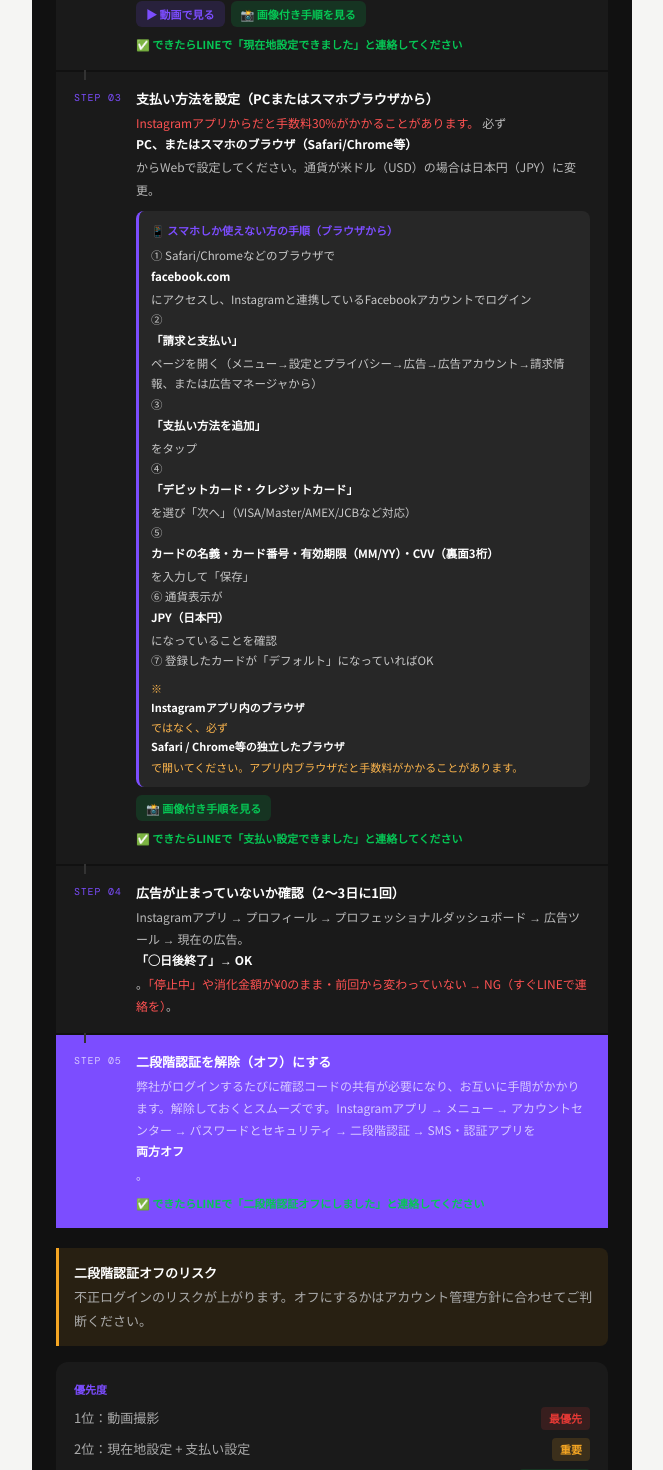
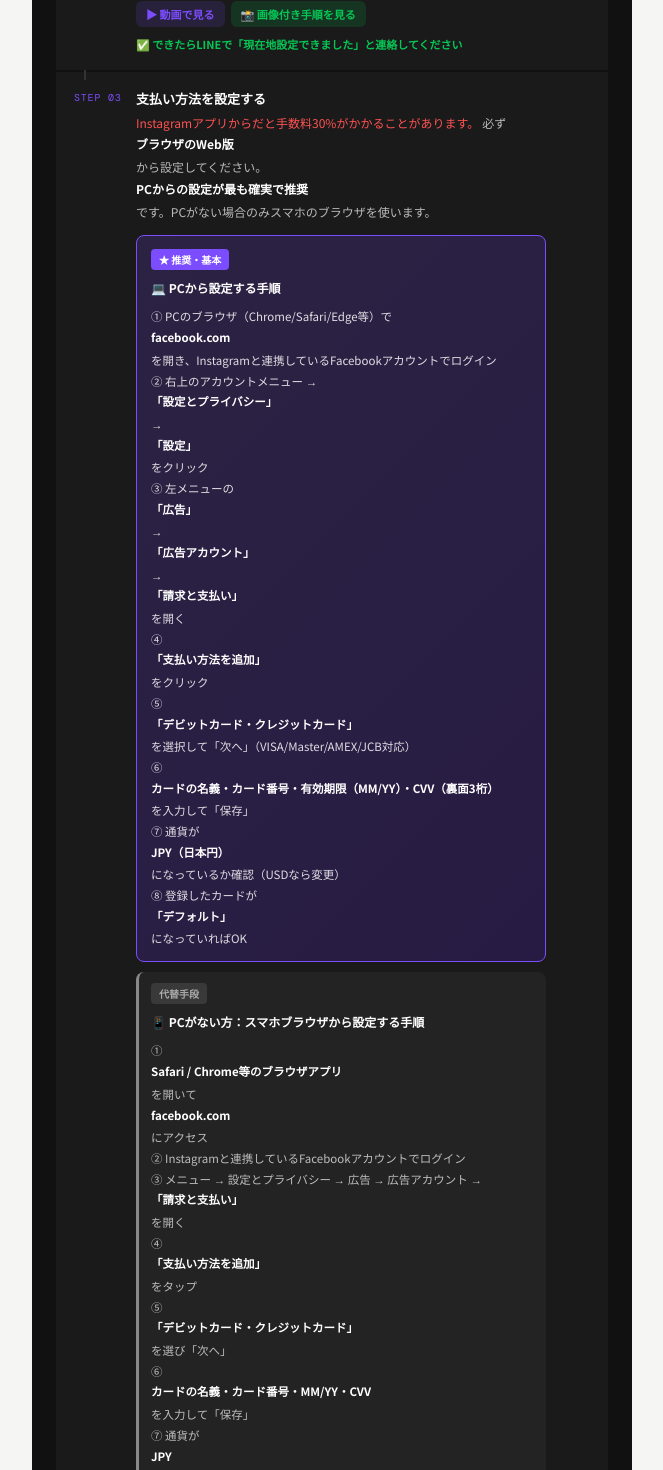
Before and after one commit to shittoruad-gif/ig-ad-guide, a Next.js app: page / in a window 1280 px wide. Shown: the part 3296-4766 px from the top of the page, without its empty margins (308-971 px from the left). Built offline with nearby package versions, Linux system fonts and the light colour scheme.

Commit message:
S3: PCを推奨手順として明示・スマホブラウザは代替手段に / IntersectionObserverをrootMarginベースに変更（縦長スライドでもフッター更新）

```diff
--- a/src/components/slides/S3.tsx
+++ b/src/components/slides/S3.tsx
@@ -31,27 +31,43 @@
         <div className="flow-step">
           <div className="flow-num">STEP 03</div>
           <div className="flow-text">
-            <strong>支払い方法を設定（PCまたはスマホブラウザから）</strong>
+            <strong>支払い方法を設定する</strong>
             <span style={{ fontSize: "12px", color: "#FF5252" }}>Instagramアプリからだと手数料30%がかかることがあります。</span>{" "}
-            <span style={{ fontSize: "12px", color: "rgba(255,255,255,.7)" }}>必ず<strong style={{ color: "white" }}>PC、またはスマホのブラウザ（Safari/Chrome等）</strong>からWebで設定してください。通貨が米ドル（USD）の場合は日本円（JPY）に変更。</span>
+            <span style={{ fontSize: "12px", color: "rgba(255,255,255,.7)" }}>必ず<strong style={{ color: "white" }}>ブラウザのWeb版</strong>から設定してください。<strong style={{ color: "white" }}>PCからの設定が最も確実で推奨</strong>です。PCがない場合のみスマホのブラウザを使います。</span>
 
-            <span style={{ display: "block", marginTop: "10px", padding: "10px 12px", background: "rgba(255,255,255,.06)", borderRadius: "8px", borderLeft: "3px solid var(--accent)" }}>
-              <span style={{ display: "block", fontSize: "11px", fontWeight: 700, color: "var(--accent)", marginBottom: "6px" }}>📱 スマホしか使えない方の手順（ブラウザから）</span>
-              <span style={{ display: "block", fontSize: "11.5px", color: "rgba(255,255,255,.75)", lineHeight: 1.8 }}>
-                ① Safari/Chromeなどのブラウザで <strong style={{ color: "white" }}>facebook.com</strong> にアクセスし、Instagramと連携しているFacebookアカウントでログイン<br />
-                ② <strong style={{ color: "white" }}>「請求と支払い」</strong>ページを開く（メニュー→設定とプライバシー→広告→広告アカウント→請求情報、または広告マネージャから）<br />
-                ③ <strong style={{ color: "white" }}>「支払い方法を追加」</strong>をタップ<br />
-                ④ <strong style={{ color: "white" }}>「デビットカード・クレジットカード」</strong>を選び「次へ」（VISA/Master/AMEX/JCBなど対応）<br />
-                ⑤ <strong style={{ color: "white" }}>カードの名義・カード番号・有効期限（MM/YY）・CVV（裏面3桁）</strong>を入力して「保存」<br />
-                ⑥ 通貨表示が <strong style={{ color: "white" }}>JPY（日本円）</strong>になっていることを確認<br />
-                ⑦ 登録したカードが「デフォルト」になっていればOK
-              </span>
-              <span style={{ display: "block", marginTop: "8px", fontSize: "11px", color: "#FFB74D" }}>
-                ※ <strong>Instagramアプリ内のブラウザ</strong>ではなく、必ず<strong>Safari / Chrome等の独立したブラウザ</strong>で開いてください。アプリ内ブラウザだと手数料がかかることがあります。
+            <span style={{ display: "block", marginTop: "12px", padding: "12px 14px", background: "linear-gradient(135deg, rgba(124,77,255,.18) 0%, rgba(101,31,255,.18) 100%)", borderRadius: "8px", border: "1.5px solid var(--accent)" }}>
+              <span style={{ display: "inline-block", fontSize: "10px", fontWeight: 700, color: "white", background: "var(--accent)", padding: "2px 8px", borderRadius: "4px", marginBottom: "8px" }}>★ 推奨・基本</span>
+              <span style={{ display: "block", fontSize: "12px", fontWeight: 700, color: "white", marginBottom: "8px" }}>💻 PCから設定する手順</span>
+              <span style={{ display: "block", fontSize: "11.5px", color: "rgba(255,255,255,.85)", lineHeight: 1.8 }}>
+                ① PCのブラウザ（Chrome/Safari/Edge等）で <strong style={{ color: "white" }}>facebook.com</strong> を開き、Instagramと連携しているFacebookアカウントでログイン<br />
+                ② 右上のアカウントメニュー → <strong style={{ color: "white" }}>「設定とプライバシー」</strong> → <strong style={{ color: "white" }}>「設定」</strong> をクリック<br />
+                ③ 左メニューの <strong style={{ color: "white" }}>「広告」</strong> → <strong style={{ color: "white" }}>「広告アカウント」</strong> → <strong style={{ color: "white" }}>「請求と支払い」</strong> を開く<br />
+                ④ <strong style={{ color: "white" }}>「支払い方法を追加」</strong> をクリック<br />
+                ⑤ <strong style={{ color: "white" }}>「デビットカード・クレジットカード」</strong> を選択して「次へ」（VISA/Master/AMEX/JCB対応）<br />
+                ⑥ <strong style={{ color: "white" }}>カードの名義・カード番号・有効期限（MM/YY）・CVV（裏面3桁）</strong> を入力して「保存」<br />
+                ⑦ 通貨が <strong style={{ color: "white" }}>JPY（日本円）</strong> になっているか確認（USDなら変更）<br />
+                ⑧ 登録したカードが <strong style={{ color: "white" }}>「デフォルト」</strong> になっていればOK
               </span>
             </span>
 
-            <a href="https://purring-tricorne-930.notion.site/1d8a85b685b680f5bddcee62577c2eeb" target="_blank" rel="noopener noreferrer" style={{ display: "inline-flex", alignItems: "center", gap: "4px", marginTop: "8px", fontSize: "11px", color: "var(--green)", fontWeight: 700, textDecoration: "none", background: "rgba(6,199,85,.15)", padding: "4px 10px", borderRadius: "6px" }}>{"📸 画像付き手順を見る"}</a>
+            <span style={{ display: "block", marginTop: "10px", padding: "10px 12px", background: "rgba(255,255,255,.04)", borderRadius: "8px", borderLeft: "3px solid #888" }}>
+              <span style={{ display: "inline-block", fontSize: "10px", fontWeight: 700, color: "#aaa", background: "rgba(255,255,255,.1)", padding: "2px 8px", borderRadius: "4px", marginBottom: "8px" }}>代替手段</span>
+              <span style={{ display: "block", fontSize: "12px", fontWeight: 700, color: "white", marginBottom: "8px" }}>📱 PCがない方：スマホブラウザから設定する手順</span>
+              <span style={{ display: "block", fontSize: "11.5px", color: "rgba(255,255,255,.7)", lineHeight: 1.8 }}>
+                ① <strong style={{ color: "white" }}>Safari / Chrome等のブラウザアプリ</strong>を開いて <strong style={{ color: "white" }}>facebook.com</strong> にアクセス<br />
+                ② Instagramと連携しているFacebookアカウントでログイン<br />
+                ③ メニュー → 設定とプライバシー → 広告 → 広告アカウント → <strong style={{ color: "white" }}>「請求と支払い」</strong> を開く<br />
+                ④ <strong style={{ color: "white" }}>「支払い方法を追加」</strong> をタップ<br />
+                ⑤ <strong style={{ color: "white" }}>「デビットカード・クレジットカード」</strong> を選び「次へ」<br />
+                ⑥ <strong style={{ color: "white" }}>カードの名義・カード番号・MM/YY・CVV</strong> を入力して「保存」<br />
+                ⑦ 通貨が <strong style={{ color: "white" }}>JPY</strong> か、デフォルト設定になっているかを確認
+              </span>
+              <span style={{ display: "block", marginTop: "8px", fontSize: "11px", color: "#FFB74D" }}>
+                ⚠ <strong>Instagramアプリ内のブラウザ</strong>ではなく、必ず<strong>Safari / Chrome等の独立したブラウザアプリ</strong>から開いてください。アプリ内ブラウザだと手数料がかかることがあります。
+              </span>
+            </span>
+
+            <a href="https://purring-tricorne-930.notion.site/1d8a85b685b680f5bddcee62577c2eeb" target="_blank" rel="noopener noreferrer" style={{ display: "inline-flex", alignItems: "center", gap: "4px", marginTop: "10px", fontSize: "11px", color: "var(--green)", fontWeight: 700, textDecoration: "none", background: "rgba(6,199,85,.15)", padding: "4px 10px", borderRadius: "6px" }}>{"📸 画像付き手順を見る"}</a>
             <span style={{ display: "block", marginTop: "8px", fontSize: "11px", color: "var(--green)", fontWeight: 700 }}>{"✅ できたらLINEで「支払い設定できました」と連絡してください"}</span>
           </div>
         </div>
--- a/src/hooks/useSlide.ts
+++ b/src/hooks/useSlide.ts
@@ -12,6 +12,7 @@
   }, [current]);
 
   useEffect(() => {
+    // ビューポート中央の50%をトリガー帯とする（縦長スライドでも確実に検出される）
     const observer = new IntersectionObserver(
       (entries) => {
         entries.forEach((e) => {
@@ -23,7 +24,10 @@
           }
         });
       },
-      { threshold: 0.4 }
+      {
+        threshold: 0,
+        rootMargin: "-25% 0px -25% 0px",
+      }
     );
 
     SLIDES.forEach((id) => {
```
